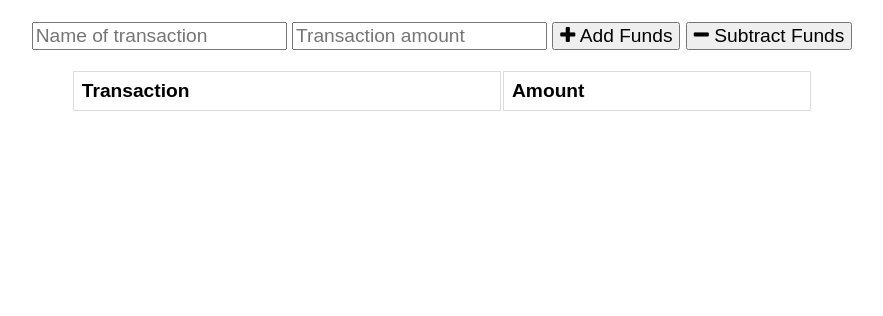
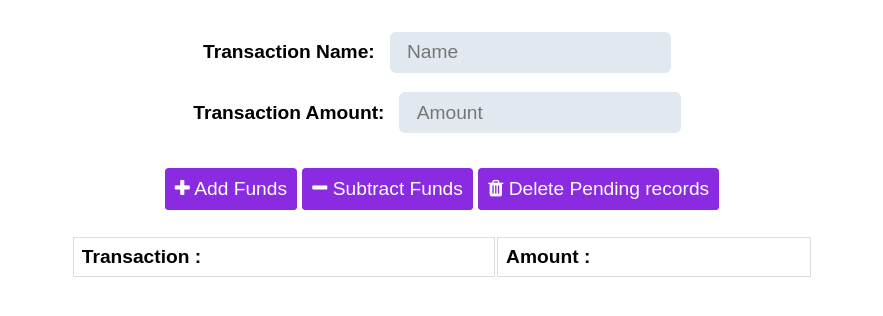
Before and after one commit to nickpoly48/BudgetTracker, a website: page Develop/public/index.html in a window 1280 px wide. Shown: the part 60-376 px from the top of the page, without its empty margins (198-1081 px from the left). Drawn offline with nearby package versions, Linux system fonts and the light colour scheme; no server answers.

Commit message:
made changes to index.html and css

```diff
--- a/Develop/public/index.html
+++ b/Develop/public/index.html
@@ -5,6 +5,7 @@
   <meta name="viewport" content="width=device-width, initial-scale=1.0">
   <meta http-equiv="X-UA-Compatible" content="ie=edge">
   <meta name="theme-color" content="#317EFB">
+  <link rel="manifest" href="manifest.webmanifest">
   <link rel="shortcut icon" href="icons/icon-192x192.png" type="image/x-icon">
 
   <link rel="stylesheet" href="https://stackpath.bootstrapcdn.com/font-awesome/4.7.0/css/font-awesome.min.css">
@@ -18,19 +19,30 @@
       <div class="total">Your total is: $<span id="total">0</span></div>
     </div>
 
-    <div class="form">
-      <input type="text" id="t-name" placeholder="Name of transaction" />
-      <input type="number" min="0" id="t-amount" placeholder="Transaction amount" />
-      <button id="add-btn"><i class="fa fa-plus buttons"></i> Add Funds</button>
-      <button id="sub-btn"><i class="fa fa-minus"></i> Subtract Funds</button>
-      <p class="error"></p>
-    </div>
+    <form>
+      <label for="t-name">Transaction Name:</label>
+      <input type="text" id="t-name" placeholder="Name" />
+      <br>
+      <label for="t-amount">Transaction Amount:</label>
+      <input type="number" min="0" id="t-amount" placeholder="Amount" />
+
+      <div class="transaction-buttons">
+        <button id="add-btn"><i class="fa fa-plus"></i> Add Funds</button>
+        <button id="sub-btn">
+          <i class="fa fa-minus"></i> Subtract Funds
+        </button>
+        <button id="del-btn">
+          <i class="fa fa-trash"></i> Delete Pending records
+        </button>
+      </div>
+      <p role="alert" class="error"></p>
+    </form>
 
     <div class="transactions">
       <table>
         <thead>
-          <th>Transaction</th>
-          <th>Amount</th>
+          <th>Transaction :</th>
+          <th>Amount :</th>
         </thead>
         <tbody id="tbody">
 
--- a/Develop/public/styles.css
+++ b/Develop/public/styles.css
@@ -7,6 +7,40 @@ button, input {
   font-size: 100%;
   font-family: Arial;
 }
+
+label {
+  font-weight: 900;
+}
+
+input {
+  border: 2px solid transparent;
+  border-radius: 6px;
+  padding: .4em .8em;
+  background-color: #E2E8F0;
+  margin: .5em;
+}
+
+input:focus {
+  background-color: #FFFFFF;
+  border: 2px solid #CBD5E0;
+  outline: 0;
+}
+
+button {
+  background: blueviolet;
+  border: none;
+  border-radius: 4px;
+  cursor: pointer;
+  color: #FFFFFF;
+  padding: 10px;
+  box-shadow: inset 0 -3px 0 0 blueviolet;
+}
+
+button:active {
+  box-shadow: none;
+  transform: translateY(3px);
+}
+
 
 table {
   width: 100%;
@@ -37,9 +71,8 @@ tr:nth-child(even) {
   text-decoration: underline;
 }
 
-.form {
+form {
   margin-top: 25px;
-  width: 100%;
 }
 
 .transactions {
@@ -49,3 +82,9 @@ tr:nth-child(even) {
   width: 90%;
   margin: 0 auto;
 }
+
+.transaction-buttons {
+  margin-top: 25px;
+  margin-bottom: 25px;
+
+}
```
Also changed, not shown: Develop/public/db.js (+59 -0 lines).
